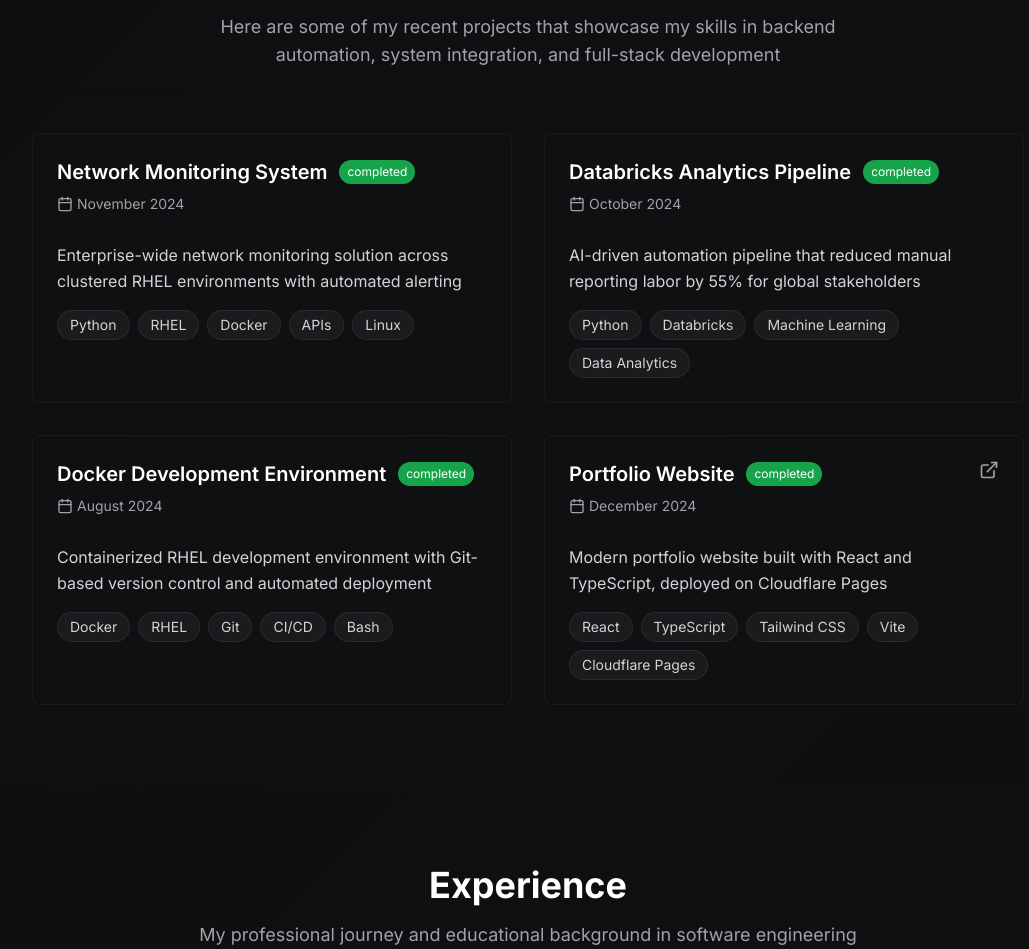
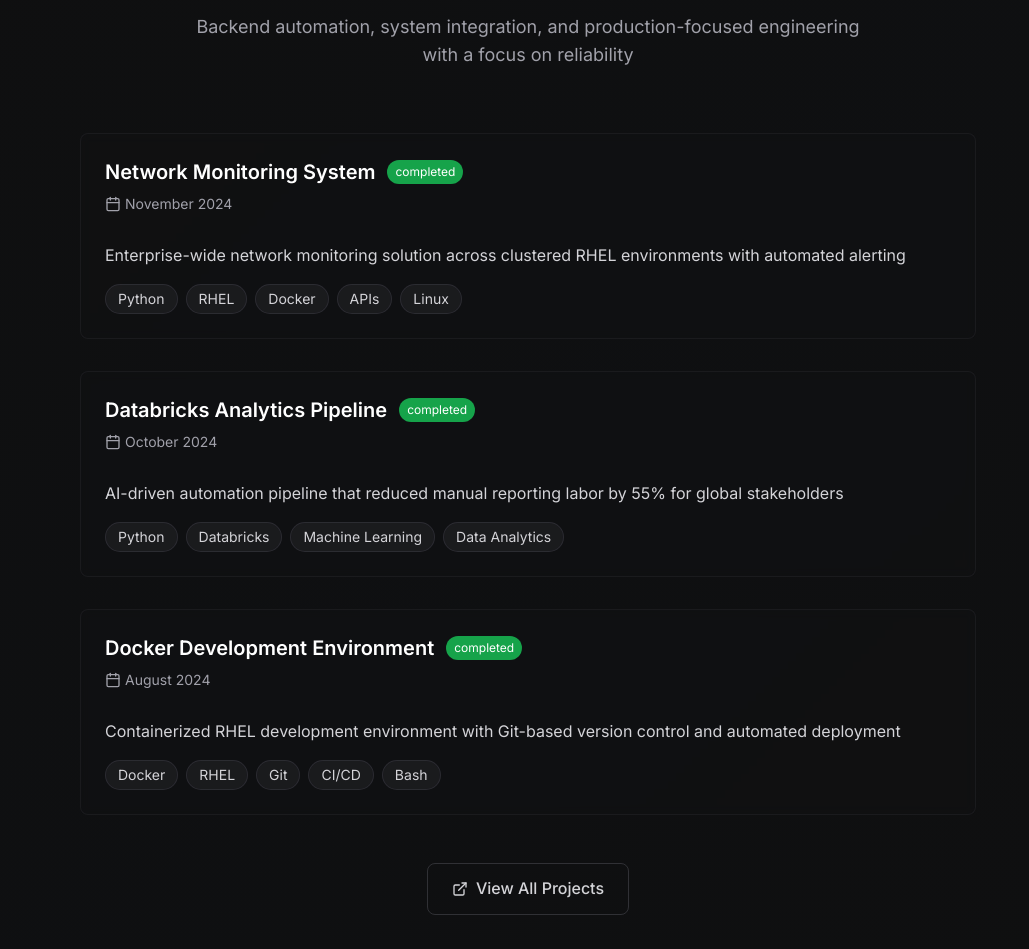
Before and after one commit to drewdezco/2025_updated_portfolio, a React (Vite) app: page / in a window 1280 px wide. Shown: the part 923-1872 px from the top of the page, without its empty margins (112-1141 px from the left). Built offline with nearby package versions, Linux system fonts and the light colour scheme.

Commit message:
major animation updates across each section, reduced projects section to 3, added link to view all projects

```diff
--- a/src/components/Contact.tsx
+++ b/src/components/Contact.tsx
@@ -1,5 +1,6 @@
 import React, { useState } from 'react'
 import { Send } from 'lucide-react'
+import { useIntersectionObserver } from '../hooks/useIntersectionObserver'
 
 interface ContactForm {
   name: string
@@ -8,6 +9,7 @@ interface ContactForm {
 }
 
 const Contact: React.FC = () => {
+  const { elementRef, isVisible } = useIntersectionObserver({ threshold: 0.1 })
   const [formData, setFormData] = useState<ContactForm>({
     name: '',
     email: '',
@@ -46,12 +48,16 @@ const Contact: React.FC = () => {
   }
 
   return (
-    <section id="contact" className="py-20 hero-gradient">
+    <section id="contact" ref={elementRef as React.RefObject<HTMLElement>} className="py-20 hero-gradient">
       <div className="container-max section-padding">
         {/* Section Header */}
-        <div className="text-center mb-12">
+        <div className={`text-center mb-12 transition-all duration-1000 ease-out ${
+          isVisible ? 'opacity-100 translate-y-0' : 'opacity-0 translate-y-8'
+        }`}>
           <h3 className="text-2xl font-semibold text-white mb-6">Get in Touch</h3>
-          <p className="text-gray-300 mb-8 max-w-2xl mx-auto">
+          <p className={`text-gray-300 mb-8 max-w-2xl mx-auto transition-all duration-1000 ease-out ${
+            isVisible ? 'opacity-100 translate-y-0' : 'opacity-0 translate-y-8'
+          }`} style={{ transitionDelay: '300ms' }}>
             I'm always open to discussing new opportunities, interesting projects,
             or just having a conversation about technology and development.
           </p>
@@ -59,11 +65,15 @@ const Contact: React.FC = () => {
 
         <div className="max-w-2xl mx-auto">
           {/* Contact Form */}
-          <div className="p-8">
+          <div className={`p-8 transition-all duration-1000 ease-out ${
+            isVisible ? 'opacity-100 translate-y-0' : 'opacity-0 translate-y-8'
+          }`} style={{ transitionDelay: '600ms' }}>
             <h3 className="text-xl font-semibold text-white mb-6">Send a Message</h3>
 
             <form onSubmit={handleSubmit} className="space-y-6">
-              <div>
+              <div className={`transition-all duration-1000 ease-out ${
+                isVisible ? 'opacity-100 translate-y-0' : 'opacity-0 translate-y-8'
+              }`} style={{ transitionDelay: '900ms' }}>
                 <label htmlFor="name" className="block text-gray-300 font-medium mb-2">
                   Name *
                 </label>
@@ -79,7 +89,9 @@ const Contact: React.FC = () => {
                 />
               </div>
 
-              <div>
+              <div className={`transition-all duration-1000 ease-out ${
+                isVisible ? 'opacity-100 translate-y-0' : 'opacity-0 translate-y-8'
+              }`} style={{ transitionDelay: '1200ms' }}>
                 <label htmlFor="email" className="block text-gray-300 font-medium mb-2">
                   Email *
                 </label>
@@ -95,7 +107,9 @@ const Contact: React.FC = () => {
                 />
               </div>
 
-              <div>
+              <div className={`transition-all duration-1000 ease-out ${
+                isVisible ? 'opacity-100 translate-y-0' : 'opacity-0 translate-y-8'
+              }`} style={{ transitionDelay: '1500ms' }}>
                 <label htmlFor="message" className="block text-gray-300 font-medium mb-2">
                   Message *
                 </label>
@@ -111,6 +125,9 @@ const Contact: React.FC = () => {
                 />
               </div>
 
+              <div className={`transition-all duration-1000 ease-out ${
+                isVisible ? 'opacity-100 translate-y-0' : 'opacity-0 translate-y-8'
+              }`} style={{ transitionDelay: '1800ms' }}>
                 <button
                   type="submit"
                   disabled={isLoading}
@@ -119,10 +136,11 @@ const Contact: React.FC = () => {
                   <Send className="w-4 h-4 mr-2" />
                   {isLoading ? 'Sending...' : 'Send Message'}
                 </button>
+              </div>
             </form>
 
             {status && (
-              <div className={`mt-6 p-4 rounded-lg text-center ${
+              <div className={`mt-6 p-4 rounded-lg text-center transition-all duration-1000 ease-out ${
                 status.includes('Thanks')
                   ? 'bg-green-900/30 border border-green-700/50 text-green-300'
                   : status.includes('error')
--- a/src/components/Experience.tsx
+++ b/src/components/Experience.tsx
@@ -1,4 +1,5 @@
 import React, { useState } from 'react'
+import { useIntersectionObserver } from '../hooks/useIntersectionObserver'
 
 // Force new deployment - TypeScript build fix
 interface ExperienceItem {
@@ -16,6 +17,7 @@ interface ExperienceItem {
 }
 
 const Experience: React.FC = () => {
+  const { elementRef, isVisible } = useIntersectionObserver({ threshold: 0.1 })
   const [activeTab, setActiveTab] = useState<'work' | 'education'>('work')
 
   // Your actual experience data
@@ -86,8 +88,15 @@ const Experience: React.FC = () => {
 
   const currentExperiences = experiences.filter(exp => exp.type === activeTab)
 
-  const TimelineItem: React.FC<{ experience: ExperienceItem; isLast: boolean }> = ({ experience, isLast }) => (
-    <div className="relative flex items-start mb-12">
+  const TimelineItem: React.FC<{ experience: ExperienceItem; isLast: boolean; index: number; isVisible: boolean }> = ({ experience, isLast, index, isVisible }) => {
+    const delay = 900 + (index * 300) // 900ms, 1200ms, 1500ms, etc.
+    return (
+    <div
+      className={`relative flex items-start mb-12 ${
+        isVisible ? 'animate-fade-in-sequential' : 'opacity-0 translate-y-8'
+      }`}
+      style={isVisible ? { animationDelay: `${delay}ms` } : {}}
+    >
       {/* Company Icon */}
       <div className="flex-shrink-0 mr-6">
         <div className={`w-16 h-16 bg-gradient-to-r ${experience.iconBg || 'from-gray-700 to-gray-800'} rounded-full flex items-center justify-center`}>
@@ -138,21 +147,28 @@ const Experience: React.FC = () => {
         )}
       </div>
     </div>
-  )
+    )
+  }
 
   return (
-    <section id="experience" className="py-20 hero-gradient">
+    <section id="experience" ref={elementRef as React.RefObject<HTMLElement>} className="py-20 hero-gradient">
       <div className="container-max section-padding">
         {/* Section Header */}
-        <div className="text-center mb-16">
+        <div className={`text-center mb-16 transition-all duration-1000 ease-out ${
+          isVisible ? 'opacity-100 translate-y-0' : 'opacity-0 translate-y-8'
+        }`}>
           <h2 className="text-4xl font-bold text-white mb-4">Experience</h2>
-          <p className="text-gray-400 text-lg max-w-2xl mx-auto">
+          <p className={`text-gray-400 text-lg max-w-2xl mx-auto transition-all duration-1000 ease-out ${
+            isVisible ? 'opacity-100 translate-y-0' : 'opacity-0 translate-y-8'
+          }`} style={{ transitionDelay: '300ms' }}>
             My professional journey and educational background in software engineering
           </p>
         </div>
 
         {/* Tab Navigation */}
-        <div className="flex justify-center mb-12">
+        <div className={`flex justify-center mb-12 transition-all duration-1000 ease-out ${
+          isVisible ? 'opacity-100 translate-y-0' : 'opacity-0 translate-y-8'
+        }`} style={{ transitionDelay: '600ms' }}>
           <div className="flex space-x-8">
             <button
               onClick={() => setActiveTab('work')}
@@ -184,6 +200,8 @@ const Experience: React.FC = () => {
               key={experience.id}
               experience={experience}
               isLast={index === currentExperiences.length - 1}
+              index={index}
+              isVisible={isVisible}
             />
           ))}
         </div>
--- a/src/components/Projects.tsx
+++ b/src/components/Projects.tsx
@@ -1,5 +1,6 @@
 import React from 'react'
 import { ExternalLink, Calendar } from 'lucide-react'
+import { useIntersectionObserver } from '../hooks/useIntersectionObserver'
 
 interface Project {
   id: string
@@ -16,7 +17,9 @@ interface Project {
 }
 
 const Projects: React.FC = () => {
-  // Featured projects - 4 main projects in card layout
+  const { elementRef, isVisible } = useIntersectionObserver({ threshold: 0.1 })
+
+  // Featured projects - 3 main projects in vertical stack layout
   const projects: Project[] = [
     {
       id: '1',
@@ -50,18 +53,6 @@ const Projects: React.FC = () => {
       featured: true,
       status: 'completed',
       completedDate: 'August 2024'
-    },
-    {
-      id: '4',
-      title: 'Portfolio Website',
-      description: 'Modern portfolio website built with React and TypeScript, deployed on Cloudflare Pages',
-      longDescription: 'This portfolio website! Built with React, TypeScript, and Tailwind CSS. Features a modern dark theme, responsive design, smooth animations, and optimized performance. Deployed on Cloudflare Pages with custom domain.',
-      technologies: ['React', 'TypeScript', 'Tailwind CSS', 'Vite', 'Cloudflare Pages'],
-      liveUrl: 'https://drewdez.me',
-      githubUrl: 'https://github.com/drewdezco/portfolio',
-      featured: true,
-      status: 'completed',
-      completedDate: 'December 2024'
     }
   ]
 
@@ -78,8 +69,15 @@ const Projects: React.FC = () => {
     }
   }
 
-  const ProjectCard: React.FC<{ project: Project }> = ({ project }) => (
-    <div className="bg-gray-900/20 backdrop-blur-sm rounded-lg p-6 border border-gray-800/50 transition-all duration-500 hover:bg-gray-800/30 hover:border-gray-600/70">
+  const ProjectCard: React.FC<{ project: Project; index: number; isVisible: boolean }> = ({ project, index, isVisible }) => {
+    const delay = 600 + (index * 300) // 600ms, 900ms, 1200ms
+    return (
+    <div
+      className={`bg-gray-900/20 backdrop-blur-sm rounded-lg p-6 border border-gray-800/50 hover:bg-gray-800/30 hover:border-gray-600/70 ${
+        isVisible ? 'animate-fade-in-sequential' : 'opacity-0 translate-y-8'
+      }`}
+      style={isVisible ? { animationDelay: `${delay}ms` } : {}}
+    >
         <div className="flex items-start justify-between mb-4">
           <div className="flex-1">
             <div className="flex items-center gap-3 mb-2">
@@ -128,24 +126,44 @@ const Projects: React.FC = () => {
           ))}
         </div>
     </div>
-  )
+    )
+  }
 
   return (
-    <section id="projects" className="py-20 hero-gradient">
+    <section id="projects" ref={elementRef as React.RefObject<HTMLElement>} className="py-20 hero-gradient">
       <div className="container-max section-padding">
         {/* Section Header */}
-        <div className="text-center mb-16">
+        <div className={`text-center mb-16 transition-all duration-1000 ease-out ${
+          isVisible ? 'opacity-100 translate-y-0' : 'opacity-0 translate-y-8'
+        }`}>
           <h2 className="text-4xl font-bold text-white mb-4">Featured Projects</h2>
-          <p className="text-gray-400 text-lg max-w-2xl mx-auto">
-            Here are some of my recent projects that showcase my skills in backend automation, system integration, and full-stack development
+          <p className={`text-gray-400 text-lg max-w-2xl mx-auto transition-all duration-1000 ease-out ${
+            isVisible ? 'opacity-100 translate-y-0' : 'opacity-0 translate-y-8'
+          }`} style={{ transitionDelay: '300ms' }}>
+          Backend automation, system integration, and production-focused engineering with a focus on reliability
           </p>
         </div>
 
-        {/* Projects Grid */}
-        <div className="grid grid-cols-1 md:grid-cols-2 gap-8">
-          {projects.map((project) => (
-            <ProjectCard key={project.id} project={project} />
+        {/* Projects Grid - Vertical stack on all screen sizes */}
+        <div className="grid grid-cols-1 gap-8 max-w-4xl mx-auto">
+          {projects.map((project, index) => (
+            <ProjectCard key={project.id} project={project} index={index} isVisible={isVisible} />
           ))}
+        </div>
+
+        {/* View All Projects Button */}
+        <div className={`flex justify-center mt-12 transition-all duration-1000 ease-out ${
+          isVisible ? 'opacity-100 translate-y-0' : 'opacity-0 translate-y-8'
+        }`} style={{ transitionDelay: '1500ms' }}>
+          <a
+            href="https://github.com/drewdezco"
+            target="_blank"
+            rel="noopener noreferrer"
+            className="btn-secondary inline-flex items-center"
+          >
+            <ExternalLink className="w-4 h-4 mr-2" />
+            View All Projects
+          </a>
         </div>
       </div>
     </section>
--- a/src/components/Skills.tsx
+++ b/src/components/Skills.tsx
@@ -1,4 +1,5 @@
 import React from 'react'
+import { useIntersectionObserver } from '../hooks/useIntersectionObserver'
 
 interface Technology {
   name: string
@@ -8,6 +9,8 @@ interface Technology {
 }
 
 const Skills: React.FC = () => {
+  const { elementRef, isVisible } = useIntersectionObserver({ threshold: 0.1 })
+
   // Technology stack based on your professional experience
   const technologies: Technology[] = [
     {
@@ -84,8 +87,15 @@ const Skills: React.FC = () => {
     }
   ]
 
-  const TechnologyCard: React.FC<{ technology: Technology }> = ({ technology }) => (
-    <div className="bg-gray-900/20 backdrop-blur-sm rounded-lg p-4 border border-gray-800/50 transition-all duration-300 hover:bg-gray-800/30 hover:border-gray-600/70">
+  const TechnologyCard: React.FC<{ technology: Technology; index: number; isVisible: boolean }> = ({ technology, index, isVisible }) => {
+    const delay = 600 + (index * 100) // Stagger cards with 100ms increments
+    return (
+    <div
+      className={`bg-gray-900/20 backdrop-blur-sm rounded-lg p-4 border border-gray-800/50 hover:bg-gray-800/30 hover:border-gray-600/70 ${
+        isVisible ? 'animate-fade-in-sequential' : 'opacity-0 translate-y-8'
+      }`}
+      style={isVisible ? { animationDelay: `${delay}ms` } : {}}
+    >
       <div className="flex items-center space-x-3">
         {/* Technology Icon */}
         <div className={`w-10 h-10 bg-gradient-to-r ${technology.iconBg} rounded-lg flex items-center justify-center flex-shrink-0`}>
@@ -101,15 +111,20 @@ const Skills: React.FC = () => {
         </div>
       </div>
     </div>
-  )
+    )
+  }
 
   return (
-    <section id="skills" className="py-20 hero-gradient">
+    <section id="skills" ref={elementRef as React.RefObject<HTMLElement>} className="py-20 hero-gradient">
       <div className="container-max section-padding">
         {/* Section Header */}
-        <div className="text-center mb-16">
+        <div className={`text-center mb-16 transition-all duration-1000 ease-out ${
+          isVisible ? 'opacity-100 translate-y-0' : 'opacity-0 translate-y-8'
+        }`}>
           <h2 className="text-4xl font-bold text-white mb-4">Skills</h2>
-          <p className="text-gray-400 text-lg max-w-2xl mx-auto">
+          <p className={`text-gray-400 text-lg max-w-2xl mx-auto transition-all duration-1000 ease-out ${
+            isVisible ? 'opacity-100 translate-y-0' : 'opacity-0 translate-y-8'
+          }`} style={{ transitionDelay: '300ms' }}>
             I'm proficient in a range of modern technologies that empower me to build highly functional solutions. These are some of my main technologies.
           </p>
         </div>
@@ -117,7 +132,7 @@ const Skills: React.FC = () => {
         {/* Technology Grid */}
         <div className="grid grid-cols-1 md:grid-cols-2 lg:grid-cols-3 xl:grid-cols-4 gap-6">
           {technologies.map((technology, index) => (
-            <TechnologyCard key={index} technology={technology} />
+            <TechnologyCard key={index} technology={technology} index={index} isVisible={isVisible} />
           ))}
         </div>
       </div>
--- /dev/null
+++ b/src/hooks/useIntersectionObserver.ts
@@ -0,0 +1,59 @@
+import { useEffect, useRef, useState } from 'react'
+
+interface UseIntersectionObserverOptions {
+  threshold?: number
+  rootMargin?: string
+  triggerOnce?: boolean
+}
+
+export const useIntersectionObserver = (options: UseIntersectionObserverOptions = {}) => {
+  const { threshold = 0.1, rootMargin = '0px', triggerOnce = true } = options
+  const [isVisible, setIsVisible] = useState(false)
+  const elementRef = useRef<HTMLElement>(null)
+  const hasInitializedRef = useRef(false)
+
+  useEffect(() => {
+    const element = elementRef.current
+    if (!element || hasInitializedRef.current) return
+
+    hasInitializedRef.current = true
+    let observer: IntersectionObserver | null = null
+    let hasTriggered = false
+
+    const handleIntersection = ([entry]: IntersectionObserverEntry[]) => {
+      if (entry.isIntersecting && !hasTriggered) {
+        hasTriggered = true
+        // Small delay to ensure initial hidden state is rendered first
+        setTimeout(() => {
+          setIsVisible(true)
+        }, 100)
+        if (triggerOnce) {
+          observer?.unobserve(element)
+        }
+      } else if (!triggerOnce && !entry.isIntersecting) {
+        setIsVisible(false)
+        hasTriggered = false
+      }
+    }
+
+    // Small delay to ensure initial hidden state is rendered before checking intersection
+    const timeoutId = setTimeout(() => {
+      observer = new IntersectionObserver(handleIntersection, {
+        threshold,
+        rootMargin,
+      })
+
+      observer.observe(element)
+    }, 100)
+
+    return () => {
+      clearTimeout(timeoutId)
+      if (observer && element) {
+        observer.unobserve(element)
+      }
+      hasInitializedRef.current = false
+    }
+  }, [threshold, rootMargin, triggerOnce])
+
+  return { elementRef, isVisible }
+}
--- a/src/index.css
+++ b/src/index.css
@@ -76,6 +76,24 @@
   animation: fadeInUp 0.6s ease-out forwards;
 }
 
+/* Sequential fade-in animation matching Hero pattern */
+@keyframes fadeInUpSequential {
+  from {
+    opacity: 0;
+    transform: translateY(2rem);
+  }
+  to {
+    opacity: 1;
+    transform: translateY(0);
+  }
+}
+
+.animate-fade-in-sequential {
+  animation: fadeInUpSequential 1s ease-out forwards;
+  opacity: 0;
+  transform: translateY(2rem);
+}
+
 /* Gradient background for hero section */
 .hero-gradient {
   background: linear-gradient(135deg,
```
Lines whose indentation alone changed are shown as unchanged.
